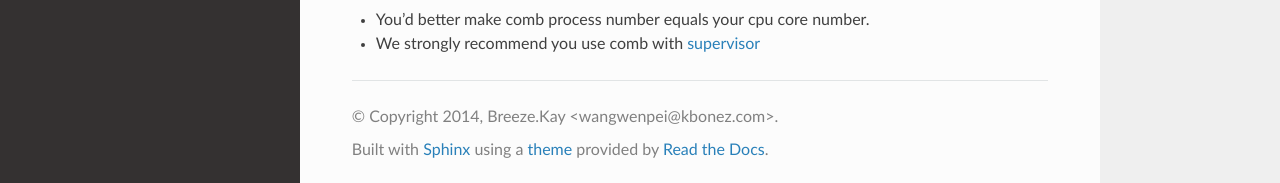
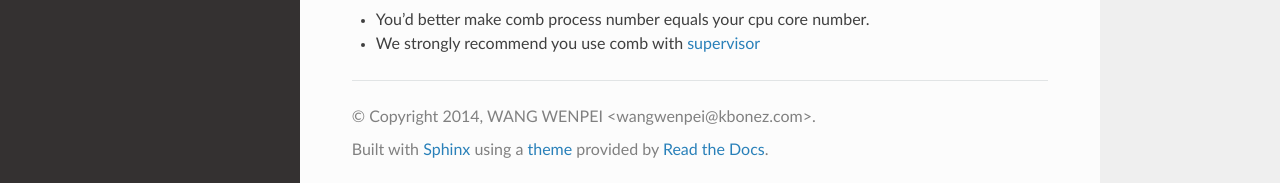
Before and after one commit to nextoa/comb, a Sphinx documentation site: the page built from docs/index.rst, in a window 1280 px wide and 900 px high, scrolled down 1453 px. Shown: the part 714-897 px from the top of the window. Built offline with Sphinx 7.4.7 and the Read the Docs theme 2.0.0, drawn with Linux system fonts in a browser that asks for light colours.

Commit message:
update authorname

```diff
--- a/docs/conf.py
+++ b/docs/conf.py
@@ -50,7 +50,7 @@
 
 # General information about the project.
 project = u'comb'
-copyright = u'2014, Breeze.Kay <wangwenpei@kbonez.com>'
+copyright = u'2014, WANG WENPEI <wangwenpei@kbonez.com>'
 
 # The version info for the project you're documenting, acts as replacement for
 # |version| and |release|, also used in various other places throughout the
@@ -203,7 +203,7 @@
 #  author, documentclass [howto, manual, or own class]).
 latex_documents = [
   ('index', 'comb.tex', u'comb Documentation',
-   u'Breeze.Kay', 'manual'),
+   u'WANG WENPEI', 'manual'),
 ]
 
 # The name of an image file (relative to this directory) to place at the top of
@@ -233,7 +233,7 @@
 # (source start file, name, description, authors, manual section).
 man_pages = [
     ('index', 'comb', u'comb Documentation',
-     [u'Breeze.Kay'], 1)
+     [u'WANG WENPEI'], 1)
 ]
 
 # If true, show URL addresses after external links.
@@ -247,7 +247,7 @@
 #  dir menu entry, description, category)
 texinfo_documents = [
   ('index', 'comb', u'comb Documentation',
-   u'Breeze.Kay', 'comb', 'One line description of project.',
+   u'WANG WENPEI', 'comb', 'One line description of project.',
    'Miscellaneous'),
 ]
 
```
